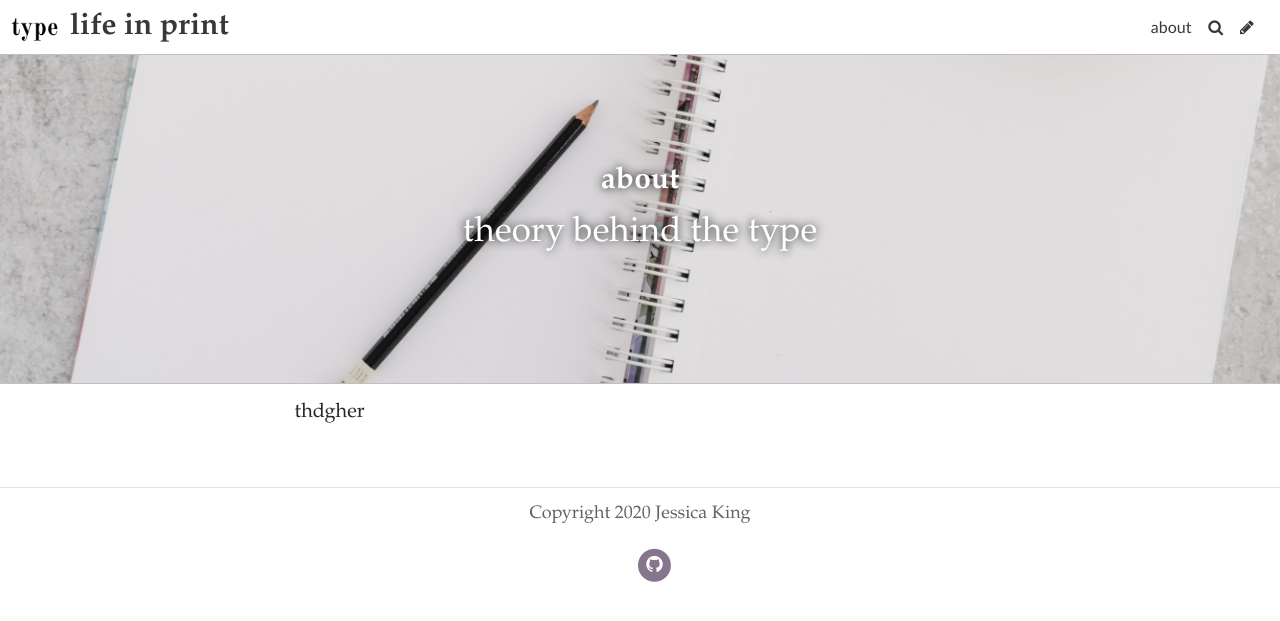
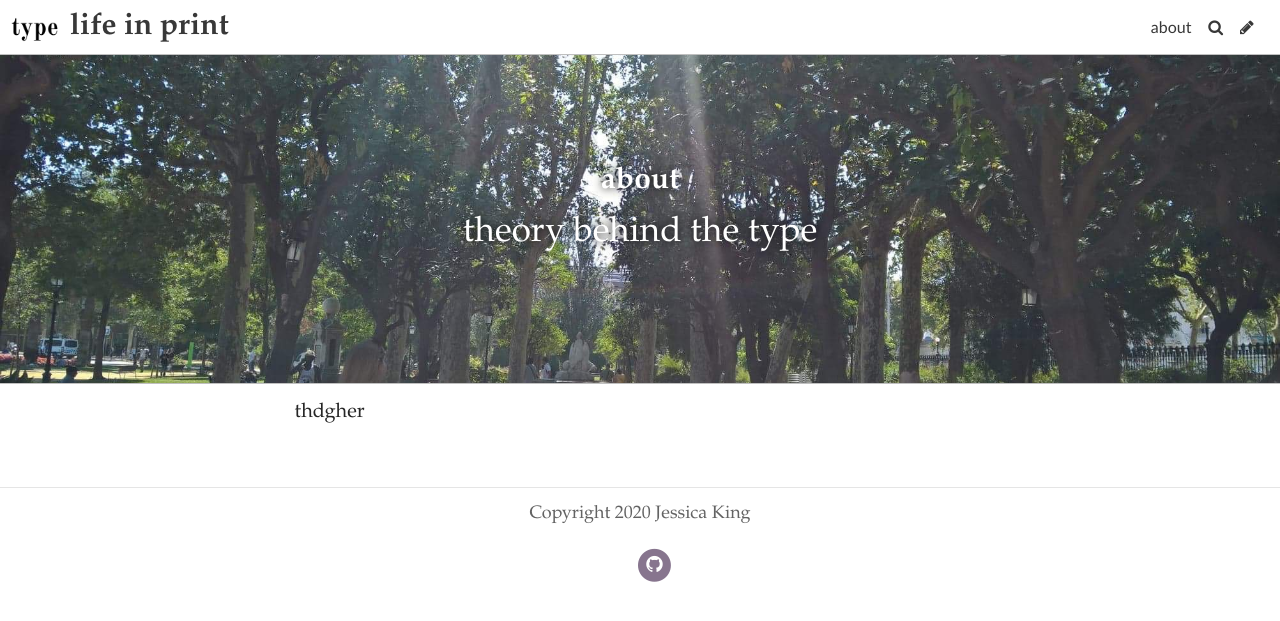
Before and after one commit to jessking16/thetype, a Jekyll site: the page built from pages/about.md, in a window 1280 px wide. Shown: the top 621 px of the page. Built offline with Jekyll 4.4.1, drawn with Linux system fonts in a browser that asks for light colours; some web fonts are replaced.

Commit message:
Update Page “about”

```diff
--- a/pages/about.md
+++ b/pages/about.md
@@ -4,7 +4,7 @@ title: about
 subtitle: theory behind the type
 permalink: /about/
 date: 2020-06-29T15:36:12.231Z
-header_feature_image: ../uploads/ashley-edwards-ajcvtjcz310-unsplash.jpg
+header_feature_image: ../uploads/img_0327.jpg
 published: true
 tags: null
 description: null
```
Also changed, not shown: uploads/img_0327.jpg (added).
